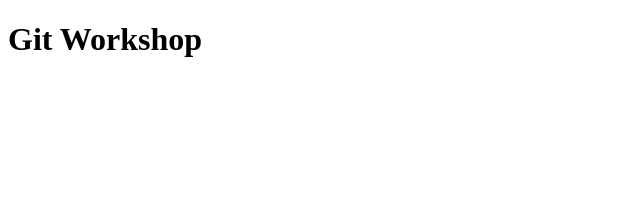
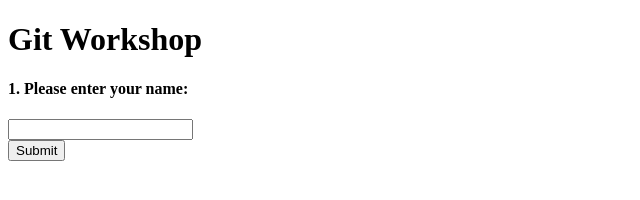
Before and after one commit to dwu68/test_1234, a plain HTML site: page index.html in a window 1280 px wide. Shown: the whole page, without its empty margins (0-640 px from the left). Drawn offline with Linux system fonts and the light colour scheme.

Commit message:
add welcome message section

```diff
--- a/index.html
+++ b/index.html
@@ -6,11 +6,20 @@
     <title>Git Workshop</title>
     <meta name="viewport" content="width=device-width, initial-scale=1">
     <meta name="description" content="">
-    <link rel="stylesheet" href="css/app.css">
+    <link rel="stylesheet" href="css/style.css">
 </head>
 <body>
     <header>
         <h1>Git Workshop</h1>
      </header>
+
+     <section>
+        <label for="year"><h4>1. Please enter your name: </h4></label>
+        <input type="text" id="Name"><br>
+        <button onclick="nameCheck()">Submit</button>
+        <br>
+        <p id="welcome_msg" class="rainbow-text"></p>
+    </section>
+
 </body>
 </html>
--- a/js/app.js
+++ b/js/app.js
@@ -0,0 +1,14 @@
+function nameCheck(){
+    //clear for resubmits
+    document.getElementById("welcome_msg").innerHTML = "";
+
+    var name = document.getElementById('Name').value;
+    var check = confirm("Is " + name + " your name?");
+    if (check == true){
+        document.getElementById("welcome_msg").innerHTML = name + ", welcome to Digi-Safari Git workshop!";
+    }
+    else{
+        alert("Please enter full name.");
+        document.getElementById("welcome_msg").innerHTML = "Welcome!";
+    }
+}
```
